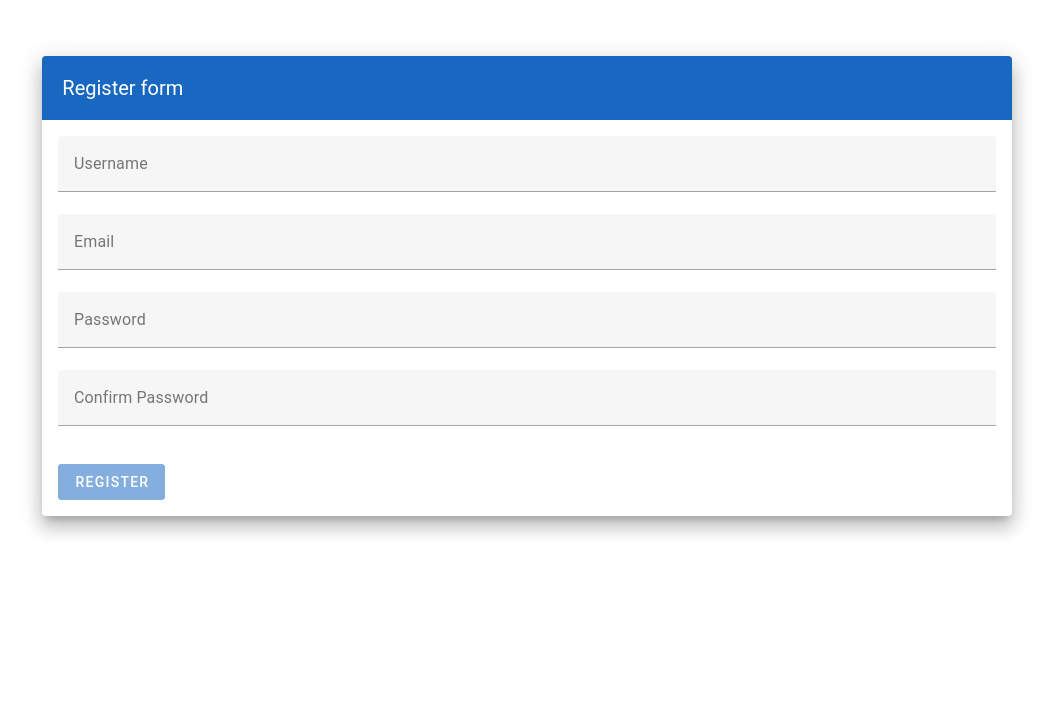
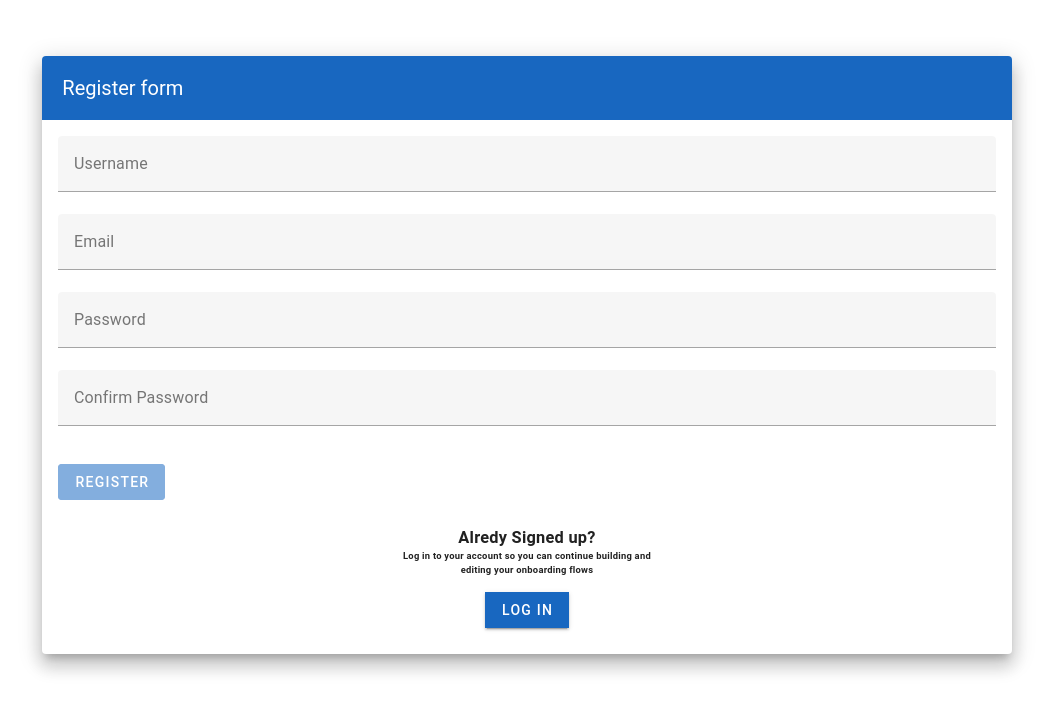
Before and after one commit to joaovitor2614/Logly, a Vue app in the folder web/: page /register in a window 1280 px wide. Shown: the top 712 px of the page, without its empty margins (113-1166 px from the left). Built offline with nearby package versions, Linux system fonts and the light colour scheme.

Commit message:
feat: add navigation btns in login and register comps

```diff
--- a/web/src/api/api.ts
+++ b/web/src/api/api.ts
@@ -4,7 +4,6 @@ import axios from 'axios'
 const api = axios.create({
     baseURL: 'http://127.0.0.1:5000',
     timeout: 1000,
-    headers: {'X-Custom-Header': 'foobar'}
 });
 
 
--- a/web/src/components/auth/Login.vue
+++ b/web/src/components/auth/Login.vue
@@ -4,7 +4,7 @@ import { useAuthStore } from '../../stores/index';
 import { required, email, sameAs } from '@vuelidate/validators'
 import useVuelidate from '@vuelidate/core';
 import { createFormAttributeErrors} from '../../utils/validations'
-
+import { router } from '../../router/router'
 
 const form: Reactive<App.User.Login> = reactive({
     email: '',
@@ -63,6 +63,17 @@ const handleLogin = async () => {
                                 required
                             ></v-text-field>
                             <v-btn type="submit" class="mt-4" color="primary" value="log in" :disabled="isDisabled">Login</v-btn>
+                            <div style="  text-align: center; padding: 60px 0;">
+                                    <v-card-text class="white--text" >
+                                        <h3 class="text-center ">Don't Have an Account Yet?</h3>
+                                        <h6
+                                        class="text-center"
+                                        >Let's get you all set up so you can start creating your your first<br>  onboarding experience</h6>
+                                    </v-card-text>
+                                    <div class="text-center">
+                                        <v-btn tile color="primary" outlined dark @click="router.push('/register')">SIGN UP</v-btn>
+                                    </div>
+                            </div>
 
 
                         </form>
--- a/web/src/components/auth/Register.vue
+++ b/web/src/components/auth/Register.vue
@@ -6,7 +6,7 @@ import { type Reactive } from 'vue';
 import useVuelidate from '@vuelidate/core';
 import { required, email, sameAs } from '@vuelidate/validators'
 import { createFormAttributeErrors } from '../../utils/validations'
-
+import { router } from '../../router/router'
 
 
 
@@ -98,6 +98,18 @@ const handleRegister = async () => {
                             ></v-text-field>
 
                             <v-btn type="submit" class="mt-4" color="primary" value="log in" :disabled="isDisabled">Register</v-btn>
+                            <div style="  text-align: center; padding: 10px 0;">
+                                    <v-card-text class="white--text" >
+                                        <h3 class="text-center ">Alredy Signed up?</h3>
+                                        <h6
+                                        class="text-center"
+                                        >Log in to your account so you can continue building and<br>  editing your onboarding flows</h6>
+                                    </v-card-text>
+                                    <div class="text-center">
+                                        <v-btn tile color="primary" outlined dark @click="router.push('/login')">Log in</v-btn>
+                                    </div>
+                            </div>
+
                         </form>
 
                         </v-card-text>
```
